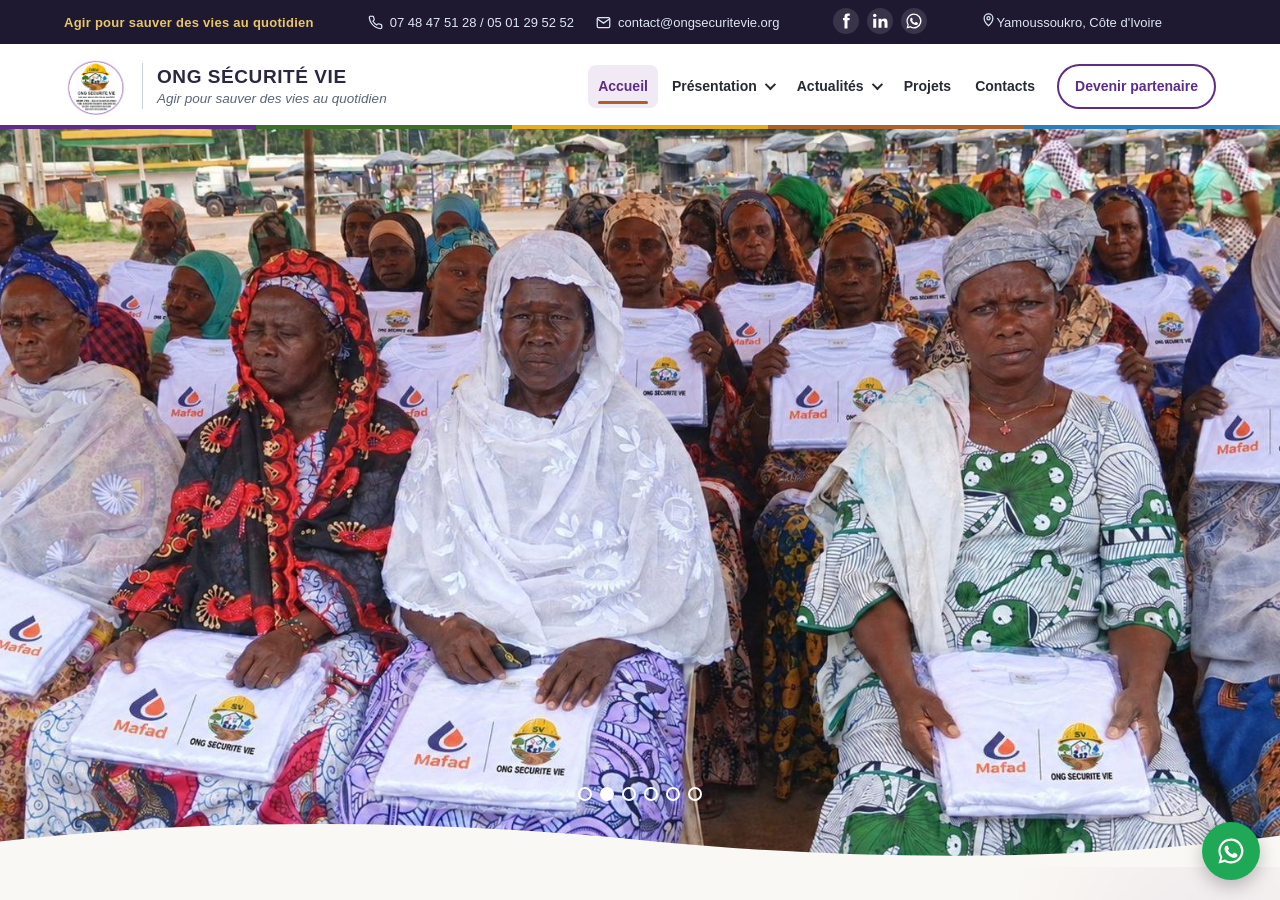
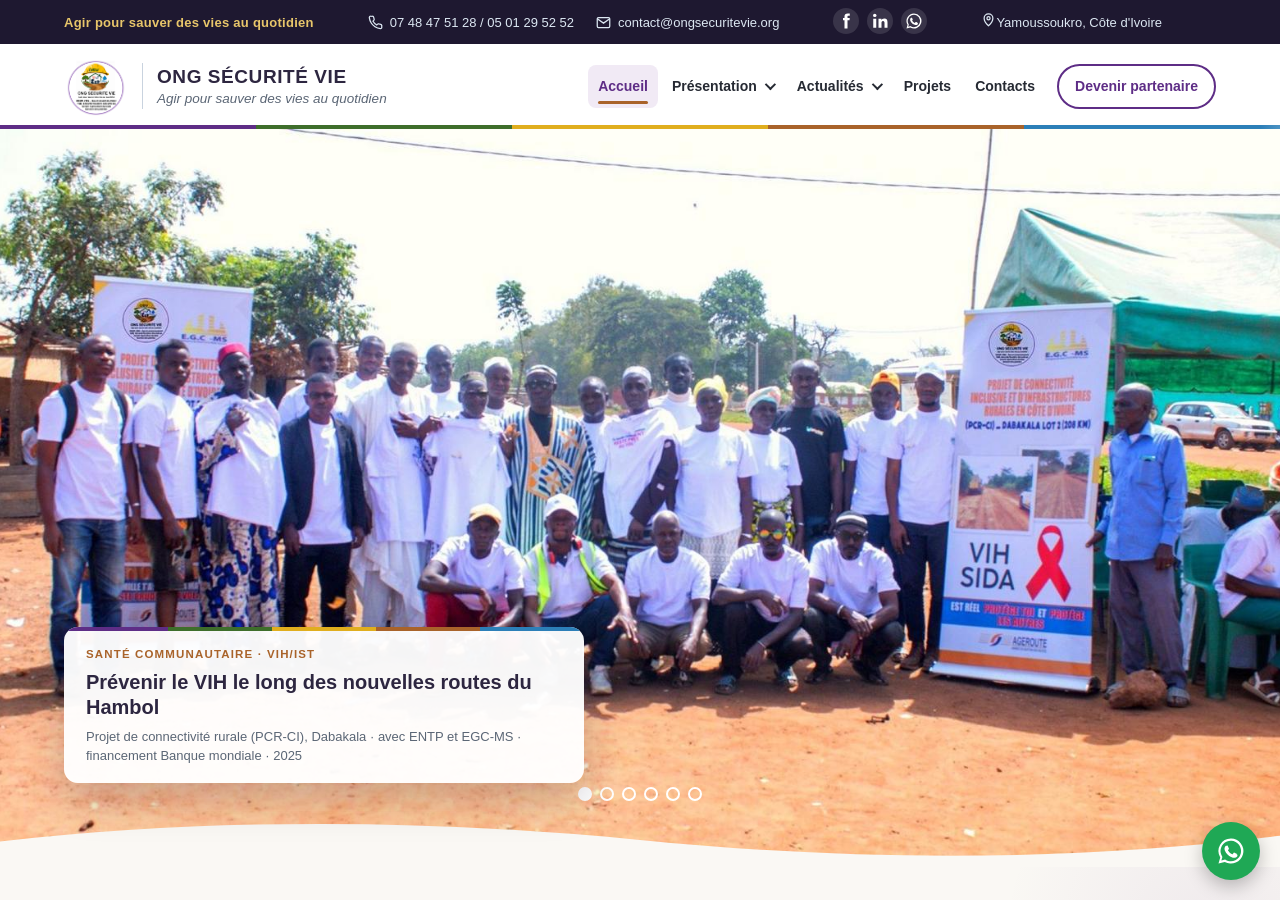
Before and after one commit to 28121989/securitevie, a Jekyll site: the page built from index.html, in a window 1280 px wide and 900 px high. Built offline with Jekyll 4.4.1, drawn with Linux system fonts in a browser that asks for light colours.

Commit message:
Diaporama : chaque photo porte un titre, une rubrique et son contexte (projet, partenaires, lieu, date), modifiables dans Pages CMS
Co-Authored-By: Claude Opus 5.5 <noreply@anthropic.com>
Claude-Session: https://claude.ai/code/session_01262HA5rZ83JQTF28FkeJSc

```diff
--- a/_data/diaporama.yml
+++ b/_data/diaporama.yml
@@ -1,14 +1,32 @@
-vitesse: 6
+vitesse: 7
 diapos:
   - image: "/images/accueil-1-dabakala.jpg"
+    rubrique: "Santé communautaire · VIH/IST"
+    titre: "Prévenir le VIH le long des nouvelles routes du Hambol"
+    contexte: "Projet de connectivité rurale (PCR-CI), Dabakala · avec ENTP et EGC-MS · financement Banque mondiale · 2025"
     legende: "Sensibilisation VIH/SIDA – PCR-CI, Dabakala"
   - image: "/images/accueil-3-femmes.jpg"
+    rubrique: "DSSR · Violences basées sur le genre"
+    titre: "Donner aux femmes les moyens de se protéger et d'agir"
+    contexte: "Campagne de sensibilisation grand public avec MAFAD · programme routier financé par la Banque mondiale"
     legende: "Activité communautaire avec les femmes, en partenariat avec Mafad"
   - image: "/images/accueil-2-kong.jpg"
+    rubrique: "Mobilisation communautaire"
+    titre: "Mobiliser les communautés de Kong contre le VIH/sida"
+    contexte: "Projet de connectivité rurale (PCR-CI), Kong"
     legende: "Sensibilisation VIH/SIDA – PCR-CI, Kong"
   - image: "/images/accueil-7-kong-reunion.jpg"
+    rubrique: "Concertation · Aéroport de Kong"
+    titre: "Construire la prévention avec tous les acteurs du chantier"
+    contexte: "Réunion de démarrage avec EBOMAF, le BNETD, la SODEXAM et Terrabo · Kong, octobre 2026"
     legende: "Aéroport de Kong – Réunion de démarrage avec EBOMAF, le BNETD, la SODEXAM et Terrabo"
   - image: "/images/accueil-8-kong-chantier.jpg"
+    rubrique: "Sécurité au travail · Sécurité routière"
+    titre: "Au plus près des risques, sur le chantier"
+    contexte: "Visite du chantier de l'aéroport de Kong avec les équipes d'EBOMAF · octobre 2026"
     legende: "Aéroport de Kong – L'équipe de l'ONG sur le chantier"
   - image: "/images/accueil-4-cedeao.jpg"
+    rubrique: "Partenariats · Paix et sécurité"
+    titre: "Prendre part au dialogue régional sur la paix et la sécurité"
+    contexte: "Atelier CEDEAO « Paix, sécurité et gouvernance »"
     legende: "Atelier CEDEAO – Paix, sécurité et gouvernance"
--- a/assets/style.css
+++ b/assets/style.css
@@ -648,3 +648,16 @@ h2{font-size:clamp(1.5rem,2.6vw,2.05rem)}
 .ac-domaines li a:hover img,.ac-carte:hover img,.carte:hover img{transform:scale(1.04)}
 .ac-domaines li a{display:block;overflow:hidden;border-radius:14px}
 @media (prefers-reduced-motion:reduce){.apparait{opacity:1;transform:none;transition:none}.entete::before,.ac-section.ac-blanc::before{animation:none}.bouton::after{display:none}}
+
+/* ===== Diaporama : chaque photo raconte un engagement ===== */
+.heros.avec-diapos .bloc.diapo-carte-bloc{position:absolute;width:auto;left:0;right:0;bottom:84px;z-index:5;padding:0 24px!important;pointer-events:none}
+.diapo-carte{max-width:520px;background:rgba(255,255,255,.96);border-radius:14px;padding:18px 22px 18px;box-shadow:0 18px 40px rgba(30,24,48,.22);position:relative;overflow:hidden;pointer-events:auto}
+.diapo-carte::before{content:"";position:absolute;left:0;right:0;top:0;height:4px;background:var(--ruban)}
+.dc-rubrique{font-size:11.5px;font-weight:700;letter-spacing:.1em;text-transform:uppercase;color:var(--terre);margin:0 0 6px}
+.dc-titre{font-size:20px;font-weight:700;line-height:1.25;color:var(--vert);margin:0}
+.dc-contexte{font-size:13px;color:#5B6675;margin:8px 0 0;line-height:1.45}
+.dc-contexte:empty,.dc-rubrique:empty{display:none}
+.diapo-carte.change{animation:carteEntre .6s ease}
+@keyframes carteEntre{from{opacity:0;transform:translateY(10px)}to{opacity:1;transform:none}}
+@media (max-width:700px){.heros.avec-diapos .bloc.diapo-carte-bloc{bottom:52px;padding:0 14px!important}.diapo-carte{padding:14px 16px}.dc-titre{font-size:16.5px}.dc-contexte{font-size:12px}}
+@media (prefers-reduced-motion:reduce){.diapo-carte.change{animation:none}}
--- a/index.html
+++ b/index.html
@@ -9,12 +9,17 @@ seo_titre: "ONG Sécurité Vie (OSV) – ONG humanitaire à Yamoussoukro, Côte
 {% assign diapo = site.data.diaporama %}
 <section id="accueil" class="heros avec-diapos" aria-label="Accueil">
 <div class="diapos" aria-hidden="true">
-{% if diapo.diapos and diapo.diapos.size > 0 %}{% for d in diapo.diapos %}<div class="diapo{% if forloop.first %} active{% endif %}" style="background-image:url('{{ d.image | relative_url }}')" data-legende="{{ d.legende | escape }}"></div>
+{% if diapo.diapos and diapo.diapos.size > 0 %}{% for d in diapo.diapos %}<div class="diapo{% if forloop.first %} active{% endif %}" style="background-image:url('{{ d.image | relative_url }}')" data-legende="{{ d.legende | escape }}" data-rubrique="{{ d.rubrique | escape }}" data-titre="{{ d.titre | default: d.legende | escape }}" data-contexte="{{ d.contexte | escape }}"></div>
 {% endfor %}{% elsif infos.photo_accueil and infos.photo_accueil != "" %}<div class="diapo active" style="background-image:url('{{ infos.photo_accueil | relative_url }}')"></div>{% endif %}
 </div>
 <div class="bloc">
 <h1 class="masque">ONG Sécurité Vie – Agir pour sauver des vies au quotidien</h1>
 </div>
+{% assign d0 = diapo.diapos | first %}{% if d0 %}<div class="bloc diapo-carte-bloc"><div class="diapo-carte" aria-live="polite">
+<p class="dc-rubrique">{{ d0.rubrique }}</p>
+<p class="dc-titre">{{ d0.titre | default: d0.legende }}</p>
+<p class="dc-contexte">{{ d0.contexte }}</p>
+</div></div>{% endif %}
 <div class="diapo-bas">
 <div class="points" role="group" aria-label="Choisir une photo"></div>
 </div>
```
Also changed, not shown: other parts of index.html (+3 -0 lines), .pages.yml.
